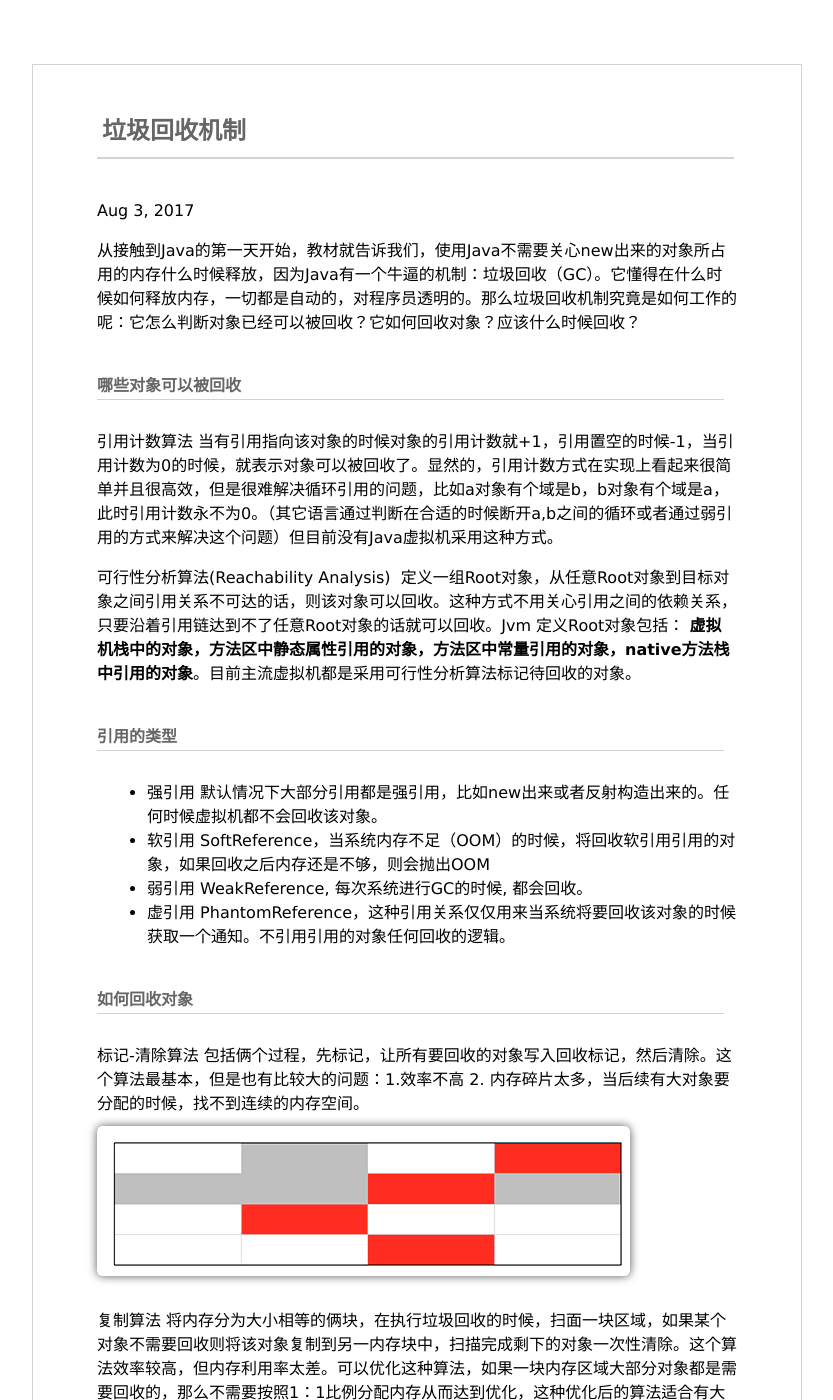
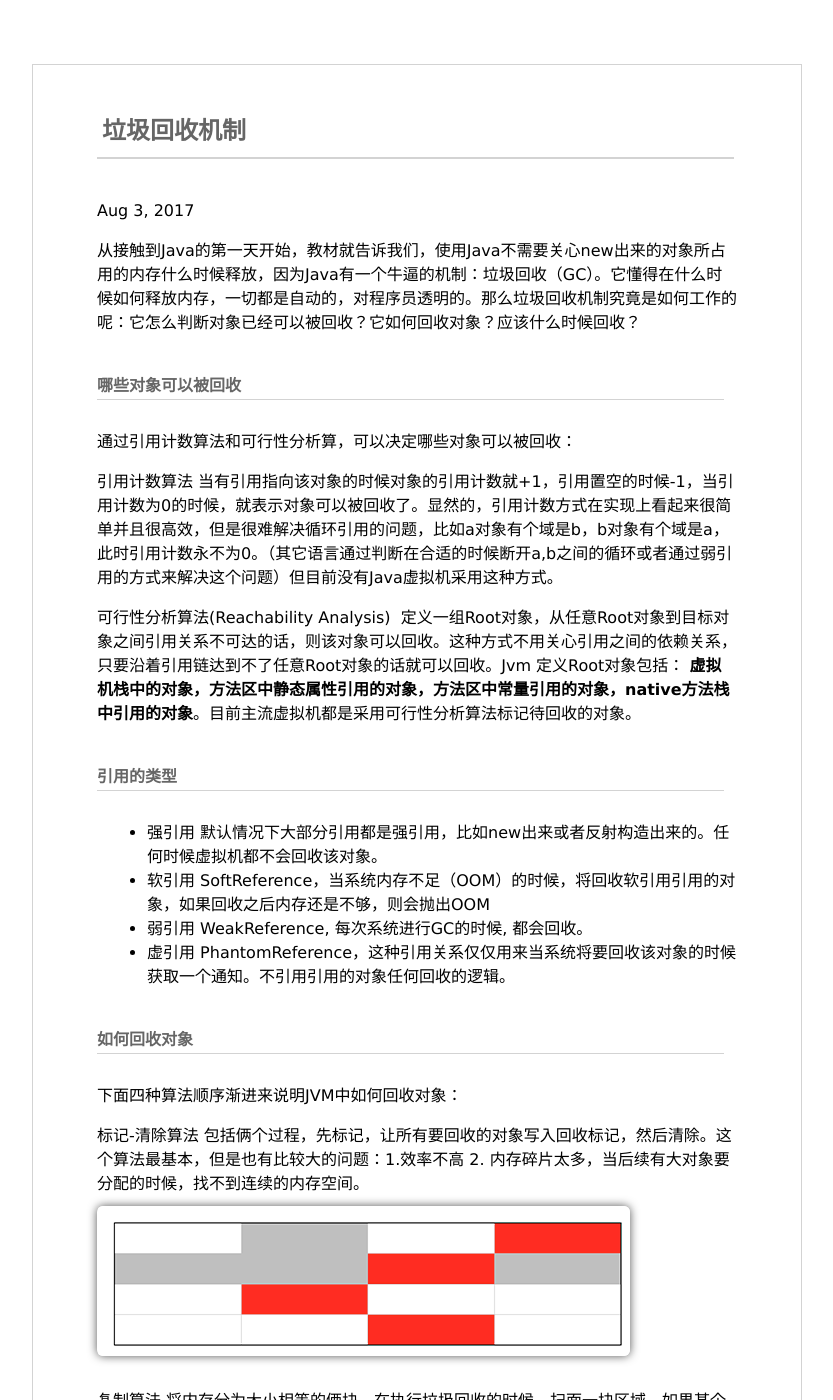
Before and after one commit to chufengma/JVMDocs, a Jekyll site: the page built from _posts/2017-08-03-垃圾回收机制.md, in a window 1280 px wide and 1400 px high. Shown: the whole window, without its empty margins (224-1057 px from the left). Built offline with Jekyll 4.4.1, drawn with Linux system fonts in a browser that asks for light colours; our own code applies the rules of GitHub Pages for plain Markdown files.

Commit message:
Update 2017-08-03-垃圾回收机制.md

```diff
--- a/_posts/2017-08-03-垃圾回收机制.md
+++ b/_posts/2017-08-03-垃圾回收机制.md
@@ -1,6 +1,8 @@
 从接触到Java的第一天开始，教材就告诉我们，使用Java不需要关心new出来的对象所占用的内存什么时候释放，因为Java有一个牛逼的机制：垃圾回收（GC）。它懂得在什么时候如何释放内存，一切都是自动的，对程序员透明的。那么垃圾回收机制究竟是如何工作的呢：它怎么判断对象已经可以被回收？它如何回收对象？应该什么时候回收？
 
 #### 哪些对象可以被回收
+
+通过引用计数算法和可行性分析算，可以决定哪些对象可以被回收：
 
 引用计数算法  当有引用指向该对象的时候对象的引用计数就+1，引用置空的时候-1，当引用计数为0的时候，就表示对象可以被回收了。显然的，引用计数方式在实现上看起来很简单并且很高效，但是很难解决循环引用的问题，比如a对象有个域是b，b对象有个域是a，此时引用计数永不为0。（其它语言通过判断在合适的时候断开a,b之间的循环或者通过弱引用的方式来解决这个问题）但目前没有Java虚拟机采用这种方式。
 
@@ -15,6 +17,8 @@
 
 #### 如何回收对象
 
+下面四种算法顺序渐进来说明JVM中如何回收对象：
+
 标记-清除算法 包括俩个过程，先标记，让所有要回收的对象写入回收标记，然后清除。这个算法最基本，但是也有比较大的问题：1.效率不高 2. 内存碎片太多，当后续有大对象要分配的时候，找不到连续的内存空间。
 ![标记清除](https://raw.githubusercontent.com/chufengma/JVMDocs/master/images/jvm_gc_mark_clean.png)
 
```
